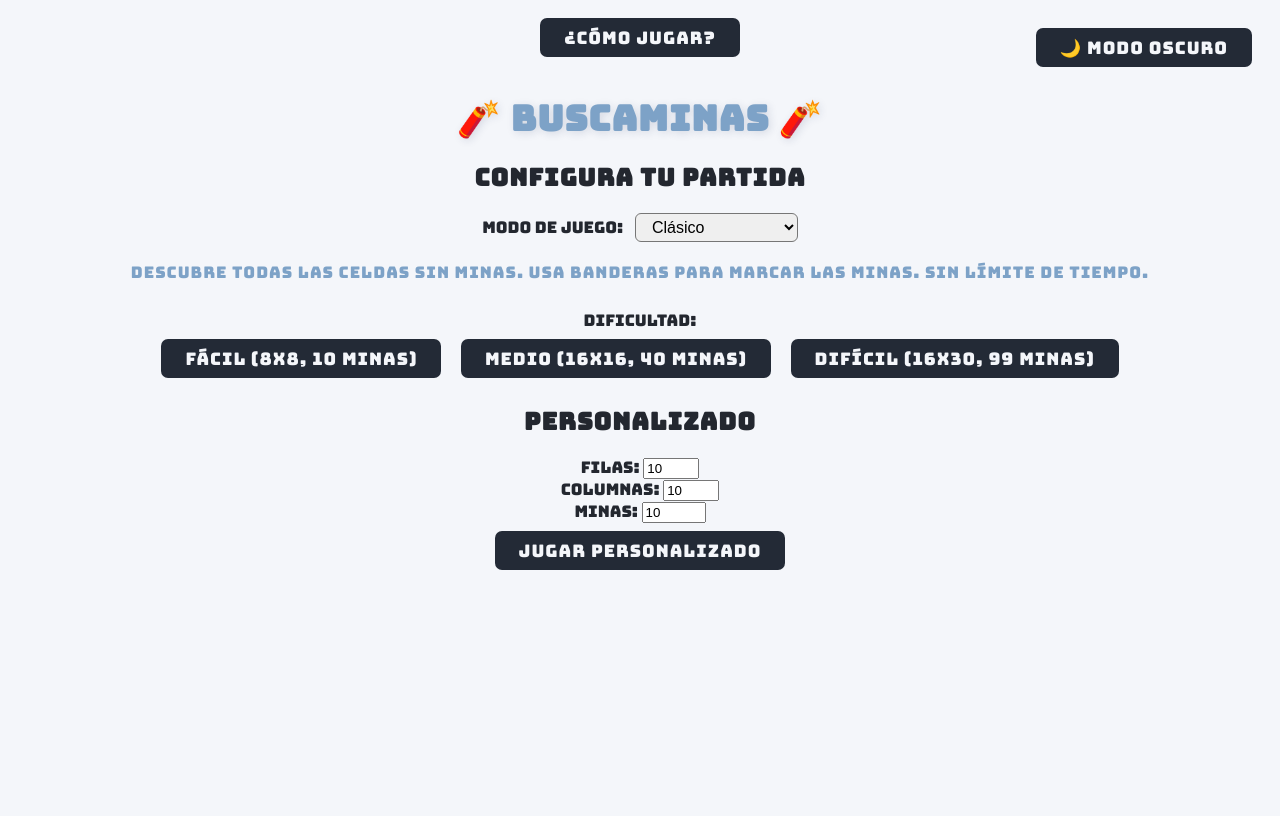
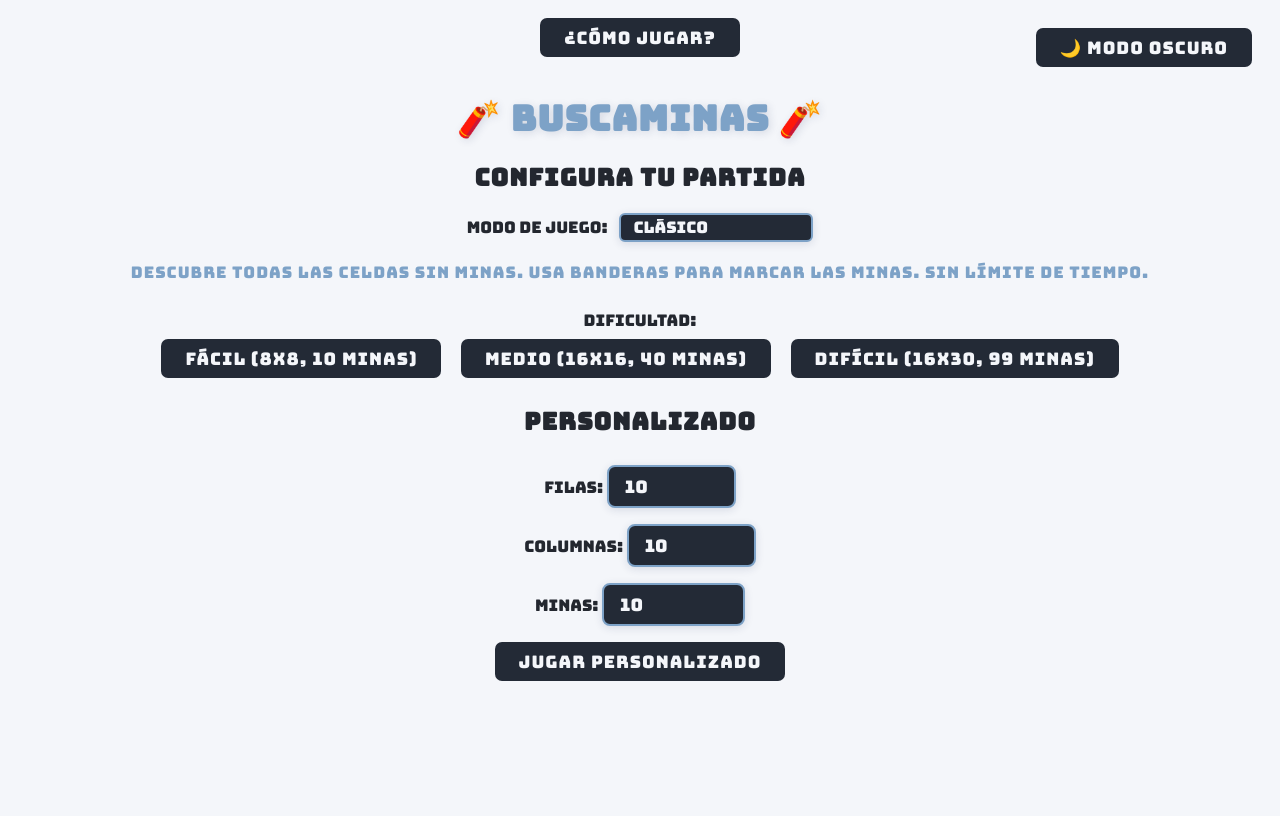
Before and after one commit to JeesusA/buscaminas_flask, a Flask app: page / in a window 1280 px wide. Run offline with Flask 3, Linux system fonts and the light colour scheme.

Commit message:
todo adaptado a modo gamer

```diff
--- a/templates/inicio.html
+++ b/templates/inicio.html
@@ -14,6 +14,45 @@
         button { background: var(--button-bg); color: var(--button-text); border-radius: 7px; border: none; padding: 8px 24px; margin: 8px; font-size: 1.08em; cursor: pointer; }
         button:hover { background: var(--button-hover); color: var(--button-text); }
         #toggle-dark { margin-bottom:10px; float:right; position:absolute; right:20px; top:20px; }
+        select, input[type='number'] {
+            background: var(--button-bg);
+            color: var(--button-text);
+            border: 2.5px solid var(--accent);
+            border-radius: 8px;
+            font-family: 'Bungee', Arial, sans-serif;
+            font-size: 1.08em;
+            padding: 8px 36px 8px 16px;
+            margin: 8px 0;
+            outline: none;
+            transition: border 0.2s, box-shadow 0.2s;
+            box-shadow: 0 2px 8px #20305722;
+            cursor: pointer;
+            appearance: none;
+            -webkit-appearance: none;
+            -moz-appearance: none;
+            position: relative;
+        }
+        select:focus, select:hover, input[type='number']:focus, input[type='number']:hover {
+            border: 2.5px solid var(--button-hover);
+            box-shadow: 0 4px 16px #7da2c755;
+        }
+        /* Flecha personalizada para select */
+        select::-ms-expand { display: none; }
+        select::after {
+            content: '\25BC';
+            position: absolute;
+            right: 16px;
+            top: 50%;
+            transform: translateY(-50%);
+            color: var(--accent);
+            font-size: 1.1em;
+            pointer-events: none;
+        }
+        option {
+            background: var(--button-bg);
+            color: var(--button-text);
+            font-family: 'Bungee', Arial, sans-serif;
+        }
     </style>
 </head>
 <body>
```
